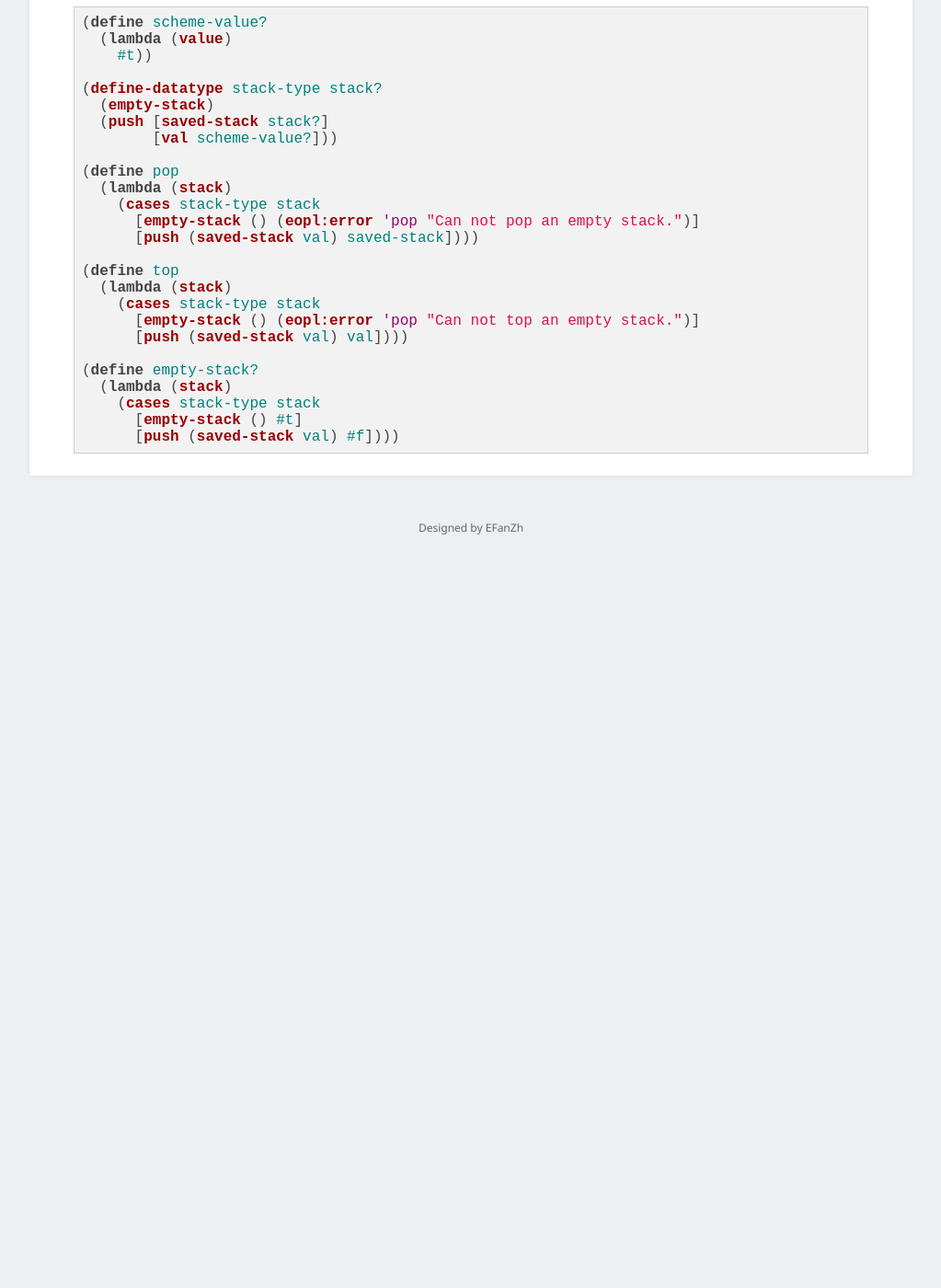
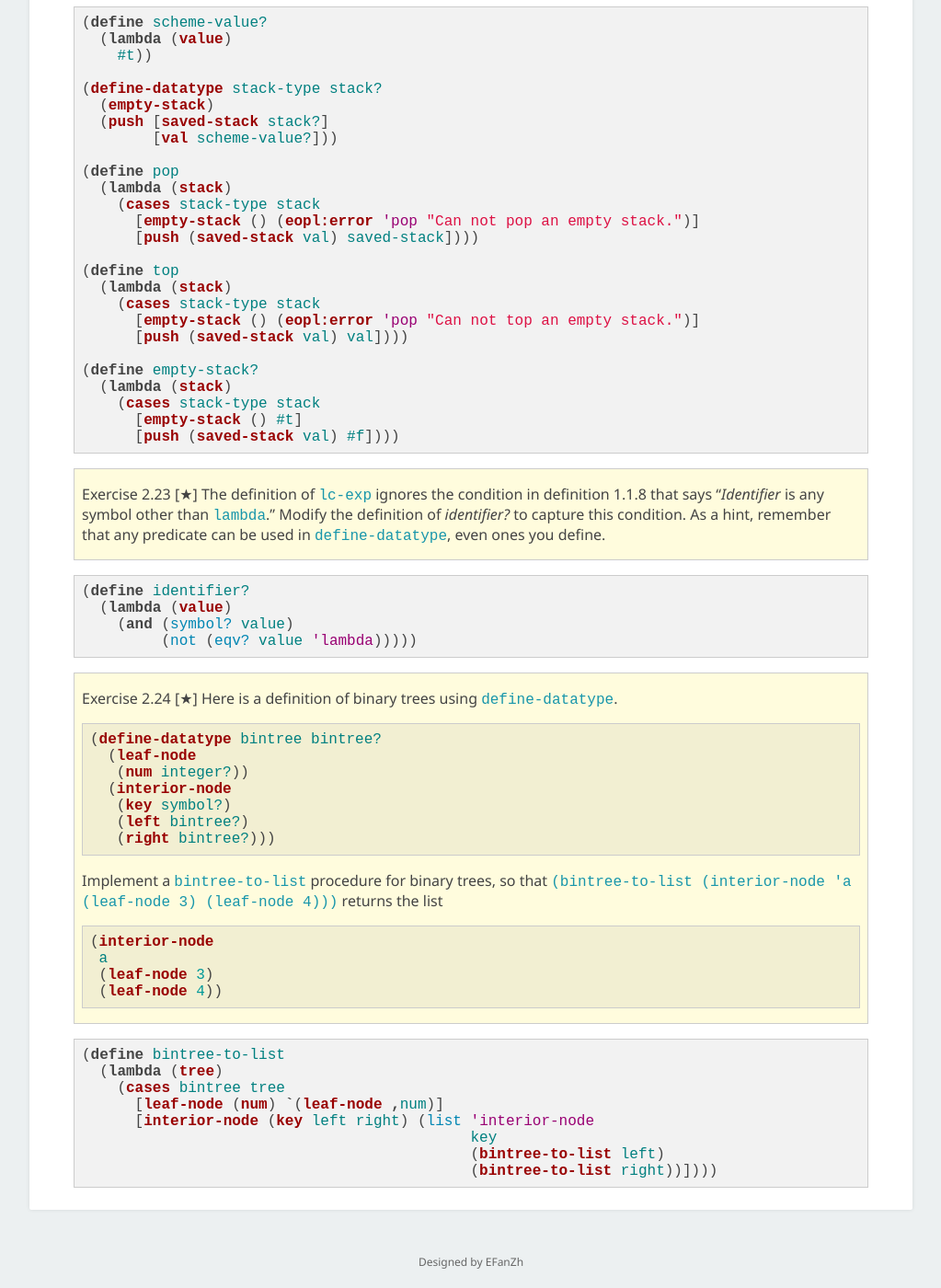
Before and after one commit to EFanZh/efanzh.github.io, a Jekyll site: the page built from _posts/2017-08-06-essentials-of-programming-languages-exercises.md, in a window 1280 px wide and 1400 px high, scrolled down 31648 px. Shown: the whole window at 92% size, without its empty margins (128-1151 px from the left). Built offline with Jekyll 4.4.1, drawn with Linux system fonts in a browser that asks for light colours; formulas are drawn with MathJax 3; before the commit the page ends 32278 px from its top, so only the background shows below that.

Commit message:
Add EOPL exercises 2.23 and 2.24

````diff
--- a/_posts/2017-08-06-essentials-of-programming-languages-exercises.md
+++ b/_posts/2017-08-06-essentials-of-programming-languages-exercises.md
@@ -1666,3 +1666,47 @@ Remaining implementations are the same as the ones in exercise 2.15.
       [empty-stack () #t]
       [push (saved-stack val) #f])))
 ```
+
+> Exercise 2.23 [★] The definition of `lc-exp` ignores the condition in definition 1.1.8 that says “*Identifier* is any
+> symbol other than `lambda`.” Modify the definition of *identifier?* to capture this condition. As a hint, remember
+> that any predicate can be used in `define-datatype`, even ones you define.
+
+```scheme
+(define identifier?
+  (lambda (value)
+    (and (symbol? value)
+         (not (eqv? value 'lambda)))))
+```
+
+> Exercise 2.24 [★] Here is a definition of binary trees using `define-datatype`.
+>
+> ```scheme
+> (define-datatype bintree bintree?
+>   (leaf-node
+>    (num integer?))
+>   (interior-node
+>    (key symbol?)
+>    (left bintree?)
+>    (right bintree?)))
+> ```
+>
+> Implement a `bintree-to-list` procedure for binary trees, so that
+> `(bintree-to-list (interior-node 'a (leaf-node 3) (leaf-node 4)))` returns the list
+>
+> ```scheme
+> (interior-node
+>  a
+>  (leaf-node 3)
+>  (leaf-node 4))
+> ```
+
+```racket
+(define bintree-to-list
+  (lambda (tree)
+    (cases bintree tree
+      [leaf-node (num) `(leaf-node ,num)]
+      [interior-node (key left right) (list 'interior-node
+                                            key
+                                            (bintree-to-list left)
+                                            (bintree-to-list right))])))
+```
````
